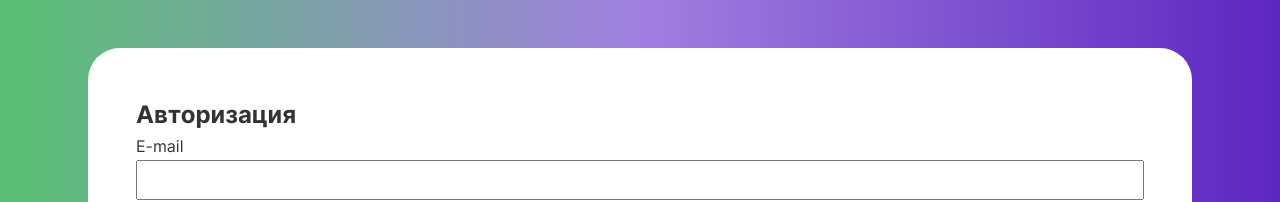
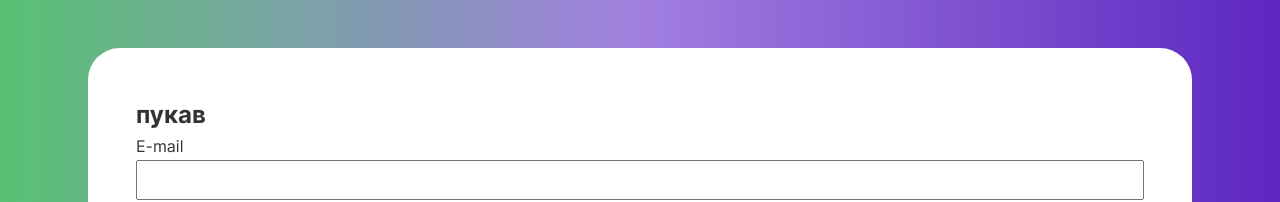
Before and after one commit to m1tka09/pindie-backend, a website with bundled scripts: page public/index.html in a window 1280 px wide. Shown: the top 202 px of the page. Built offline with nearby package versions, Linux system fonts and the light colour scheme; files whose address does not match are found by name.

Commit message:
Update index.html

```diff
--- a/public/index.html
+++ b/public/index.html
@@ -9,7 +9,7 @@
   <body>
     <section>
       <form class="auth-form">
-        <h1>Авторизация</h1>
+        <h1>пукав</h1>
         <label>
           <span>E-mail</span>
           <input type="email" name="email" class="textfield" />
```
